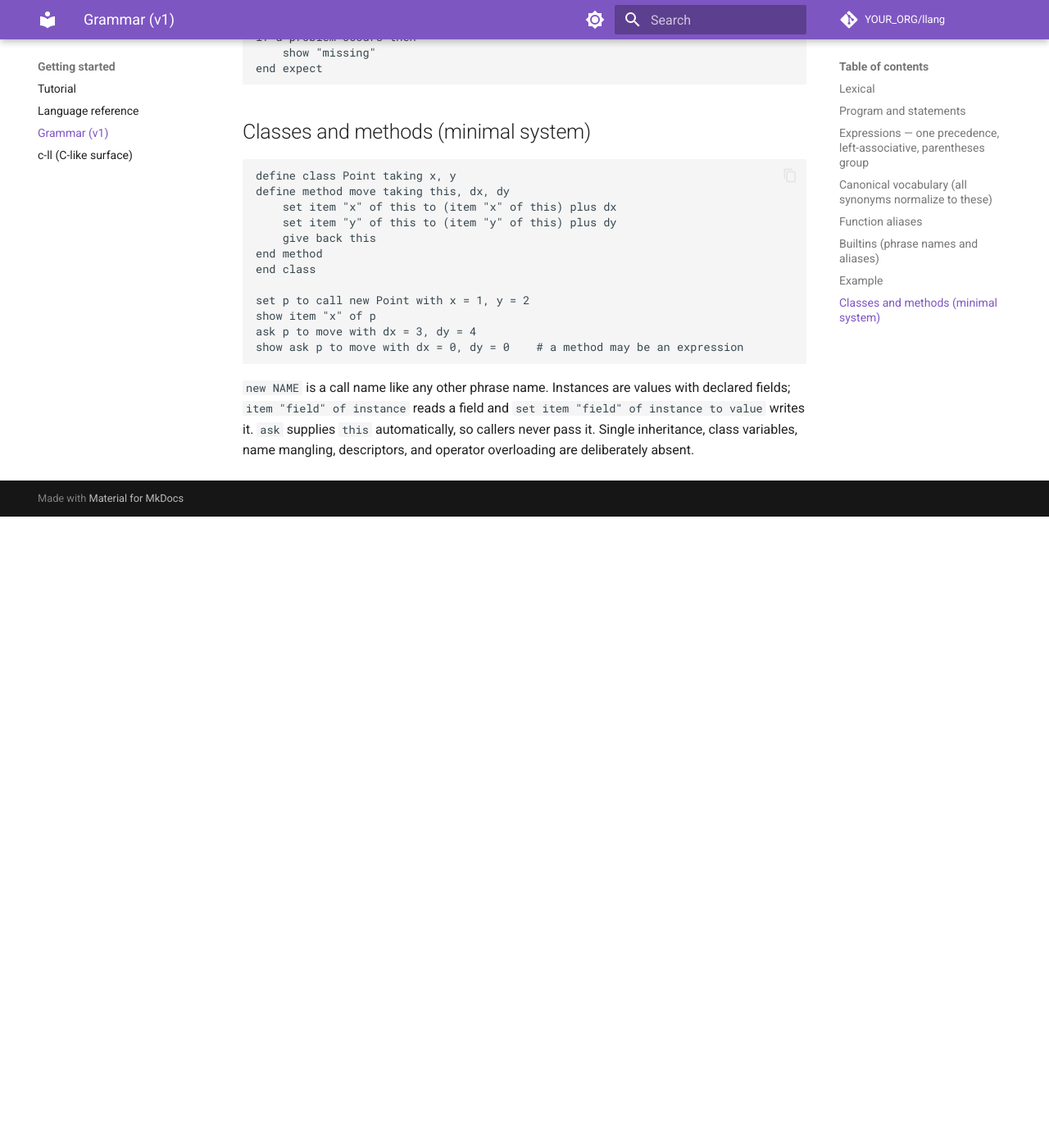
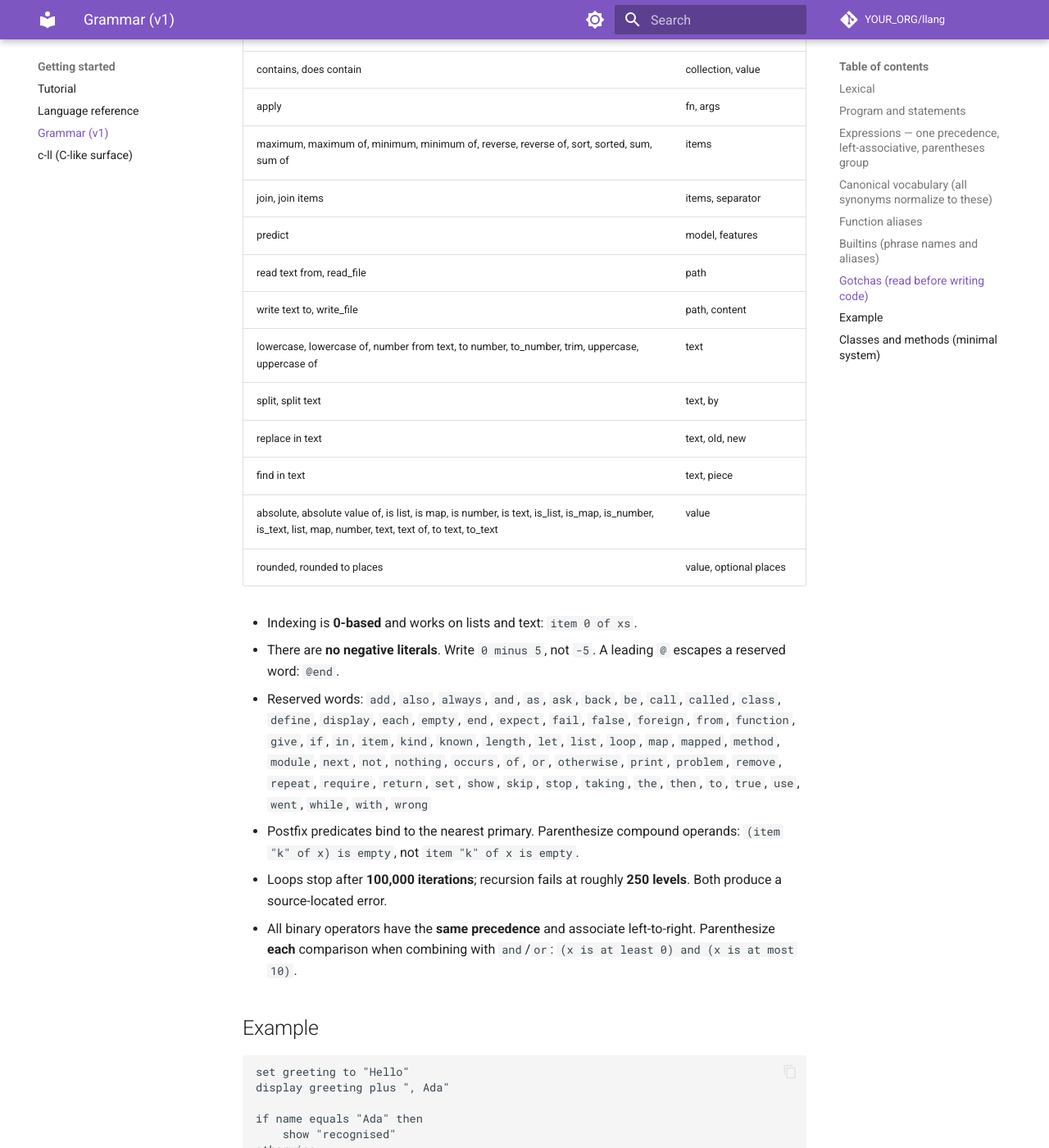
Before and after one commit to fraliv50/llang-natural-language-programming-, an MkDocs documentation site: the page built from docs/GRAMMAR.md, in a window 1280 px wide and 1400 px high, scrolled down 3955 px. Shown: the whole window at 82% size. Built offline with MkDocs 1.6.1 and Material for MkDocs 9.7.7, drawn with Linux system fonts in a browser that asks for light colours; comment, search, counter and statistics services are not loaded; before the commit the page ends 4585 px from its top, so only the background shows below that; some of the changed text lies outside the part shown.

Commit message:
docs: add gotchas section to compact grammar

````diff
--- a/docs/GRAMMAR.md
+++ b/docs/GRAMMAR.md
@@ -120,6 +120,37 @@ call say_hello with name = "Ada"
 ## Builtins (phrase names and aliases)
 `text of` / `to text` / `to_text`; `number from text` / `to number`; `number` / `is number`; `text` / `is text`; `list` / `is list`; `map` / `is map`; `keys of` / `keys`; `values of` / `values`; `contains` / `does contain`; `join` / `join items`; `split` / `split text`; `sort` / `sorted`; `sum` / `sum of`; `minimum` / `minimum of`; `maximum` / `maximum of`; `reverse of` / `reverse`; `absolute` / `absolute value of`; `rounded` / `rounded to places`; `uppercase of` / `uppercase`; `lowercase of` / `lowercase`; `trim`; `find in text`; `replace in text`; `insert into` (labels `collection`, `index`, `value`); `slice` (labels `collection`, optional `start`/`finish` — Python-style clipping, `nothing` means omitted); `apply` (labels `fn`, `args` — calls a function with positional values); `predict` (labels `model`, `features` — calls the model map's stored `predict` function with the model and features); `read text from` / `read_file`; `write text to` / `write_file`.
 
+## Gotchas (read before writing code)
+
+- Builtins are **only** callable as `call NAME with label = value`, never inline: write `call uppercase of with text = s`. (`the length of xs` is separate syntax, not a builtin call.)
+- Argument labels are fixed per builtin. Plain (required) labels, then optional ones:
+
+| Builtin name(s) | Labels |
+|---|---|
+| keys, keys of, values, values of | collection |
+| slice | collection, optional start, finish |
+| insert into | collection, index, value |
+| contains, does contain | collection, value |
+| apply | fn, args |
+| maximum, maximum of, minimum, minimum of, reverse, reverse of, sort, sorted, sum, sum of | items |
+| join, join items | items, separator |
+| predict | model, features |
+| read text from, read_file | path |
+| write text to, write_file | path, content |
+| lowercase, lowercase of, number from text, to number, to_number, trim, uppercase, uppercase of | text |
+| split, split text | text, by |
+| replace in text | text, old, new |
+| find in text | text, piece |
+| absolute, absolute value of, is list, is map, is number, is text, is_list, is_map, is_number, is_text, list, map, number, text, text of, to text, to_text | value |
+| rounded, rounded to places | value, optional places |
+
+- Indexing is **0-based** and works on lists and text: `item 0 of xs`.
+- There are **no negative literals**. Write `0 minus 5`, not `-5`. A leading `@` escapes a reserved word: `@end`.
+- Reserved words: `add`, `also`, `always`, `and`, `as`, `ask`, `back`, `be`, `call`, `called`, `class`, `define`, `display`, `each`, `empty`, `end`, `expect`, `fail`, `false`, `foreign`, `from`, `function`, `give`, `if`, `in`, `item`, `kind`, `known`, `length`, `let`, `list`, `loop`, `map`, `mapped`, `method`, `module`, `next`, `not`, `nothing`, `occurs`, `of`, `or`, `otherwise`, `print`, `problem`, `remove`, `repeat`, `require`, `return`, `set`, `show`, `skip`, `stop`, `taking`, `the`, `then`, `to`, `true`, `use`, `went`, `while`, `with`, `wrong`
+- Postfix predicates bind to the nearest primary. Parenthesize compound operands: `(item "k" of x) is empty`, not `item "k" of x is empty`.
+- Loops stop after **100,000 iterations**; recursion fails at roughly **250 levels**. Both produce a source-located error.
+- All binary operators have the **same precedence** and associate left-to-right. Parenthesize **each** comparison when combining with `and`/`or`: `(x is at least 0) and (x is at most 10)`.
+
 ## Example
 ```
 set greeting to "Hello"
@@ -136,7 +167,7 @@ show item "Ada" of scores
 
 expect
     show item "Nobody" of scores
-if a problem occurs then
+if a problem of kind missing_key occurs then
     show "missing"
 end expect
 ```
````
